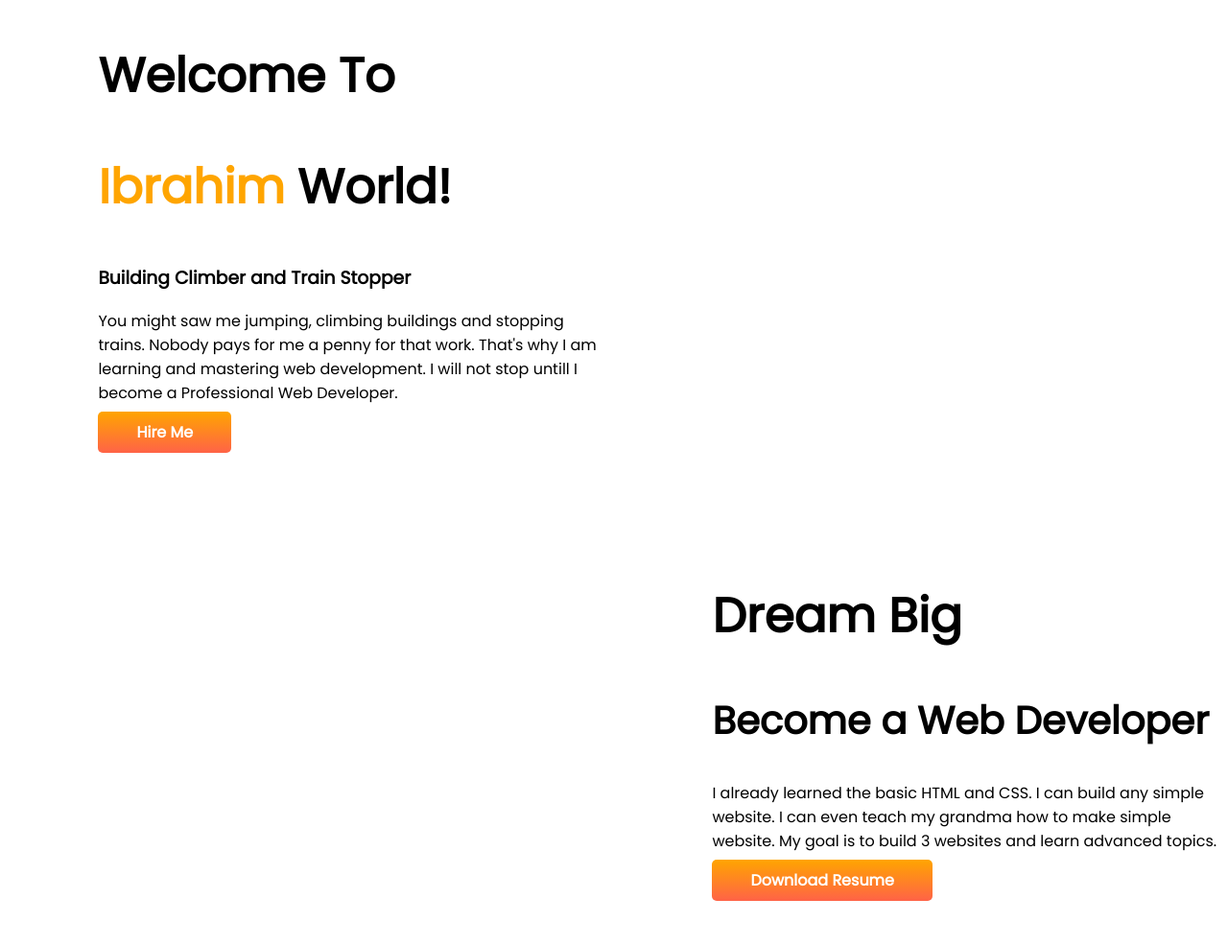
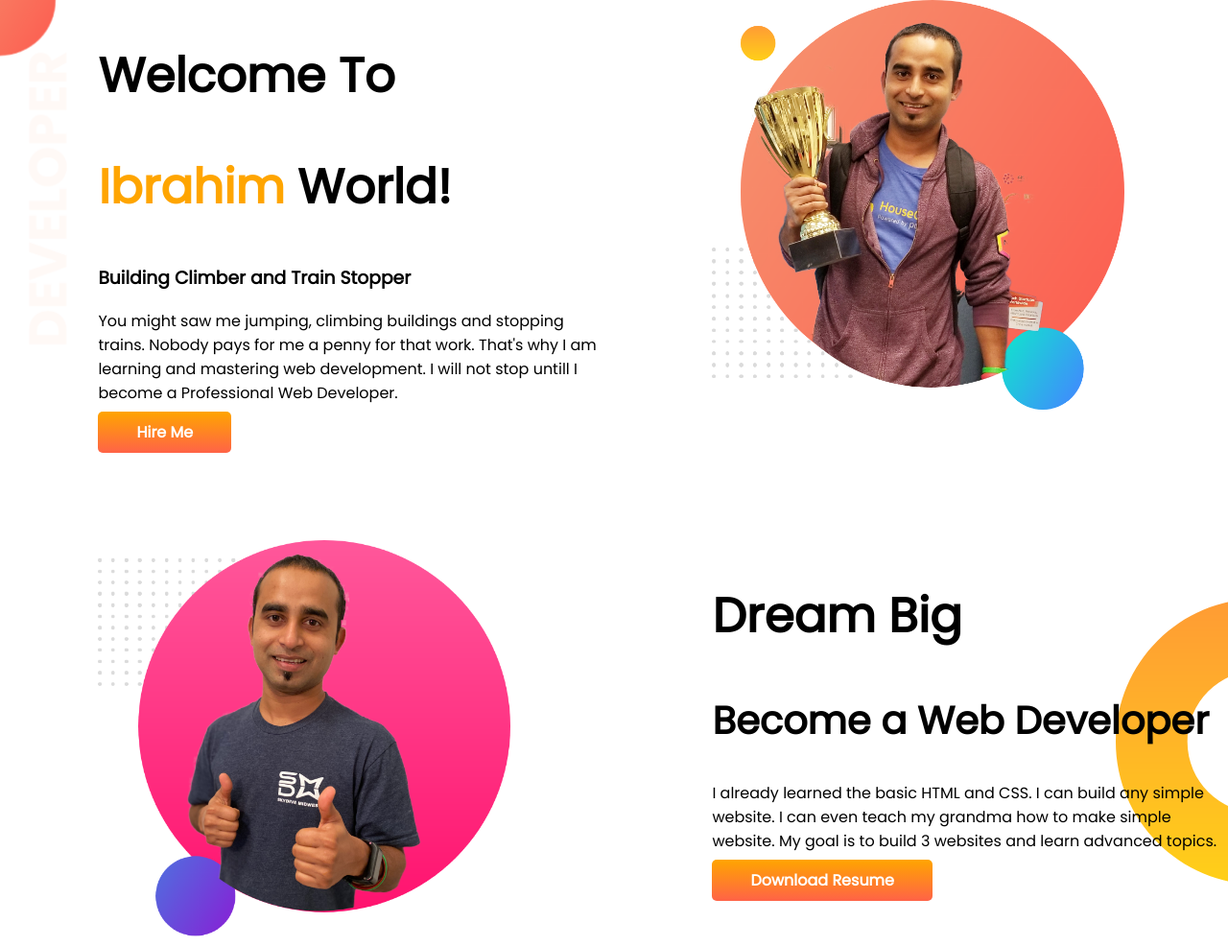
Before and after one commit to ibrahim-dev313/developer-portfolio, a plain HTML site: page index.html in a window 1280 px wide. Shown: the top 986 px of the page at 96% size. Drawn offline with Linux system fonts and the light colour scheme; the site is published under a folder, as on GitHub Pages, so addresses that start at the root find nothing.

Commit message:
fixed image tag href directory

```diff
--- a/index.html
+++ b/index.html
@@ -7,10 +7,7 @@
     <title>Ibrahim's Portfolio</title>
     <link rel="preconnect" href="https://fonts.googleapis.com" />
     <link rel="preconnect" href="https://fonts.gstatic.com" crossorigin />
-    <link
-      href="https://fonts.googleapis.com/css2?family=Poppins&display=swap"
-      rel="stylesheet"
-    />
+    <link href="https://fonts.googleapis.com/css2?family=Poppins&display=swap" rel="stylesheet"/>
     <link rel="stylesheet" href="style.css" />
   </head>
   <body>
@@ -29,14 +26,14 @@
         <a class="link-button" href="https://www.facebook.com/mi1357" target="_blank">Hire Me</a>
       </div>
       <div class="half-width">
-        <img src="/images/jhankar.png" alt="" />
+        <img src="images/jhankar.png" alt="" />
       </div>
     </section>
 
 
     <section class="dream-big flexible-container ">
       <div class="half-width">
-        <img src="/images/jhankar2.png" alt="">
+        <img src="images/jhankar2.png" alt="">
 
       </div>
       <div class="half-width">
--- a/style.css
+++ b/style.css
@@ -31,11 +31,11 @@ h2{
   border-radius: 5px;
 }
 .top-banner{
-  background-image: url(/images/top-banner.png);
+  background-image: url(images/top-banner.png);
   background-repeat: no-repeat;
 }
 .dream-big{
-  background-image: url(/images/dream-bg.png);
+  background-image: url(images/dream-bg.png);
   background-position: right;
   background-repeat: no-repeat;
 }
@@ -50,7 +50,7 @@ h2{
   padding-bottom: 50px;
 }
 .experiences-area{
-  background-image: url(/images/exp-bg.png);
+  background-image: url(images/exp-bg.png);
   background-repeat: no-repeat;
   background-position: left;
 }
```
